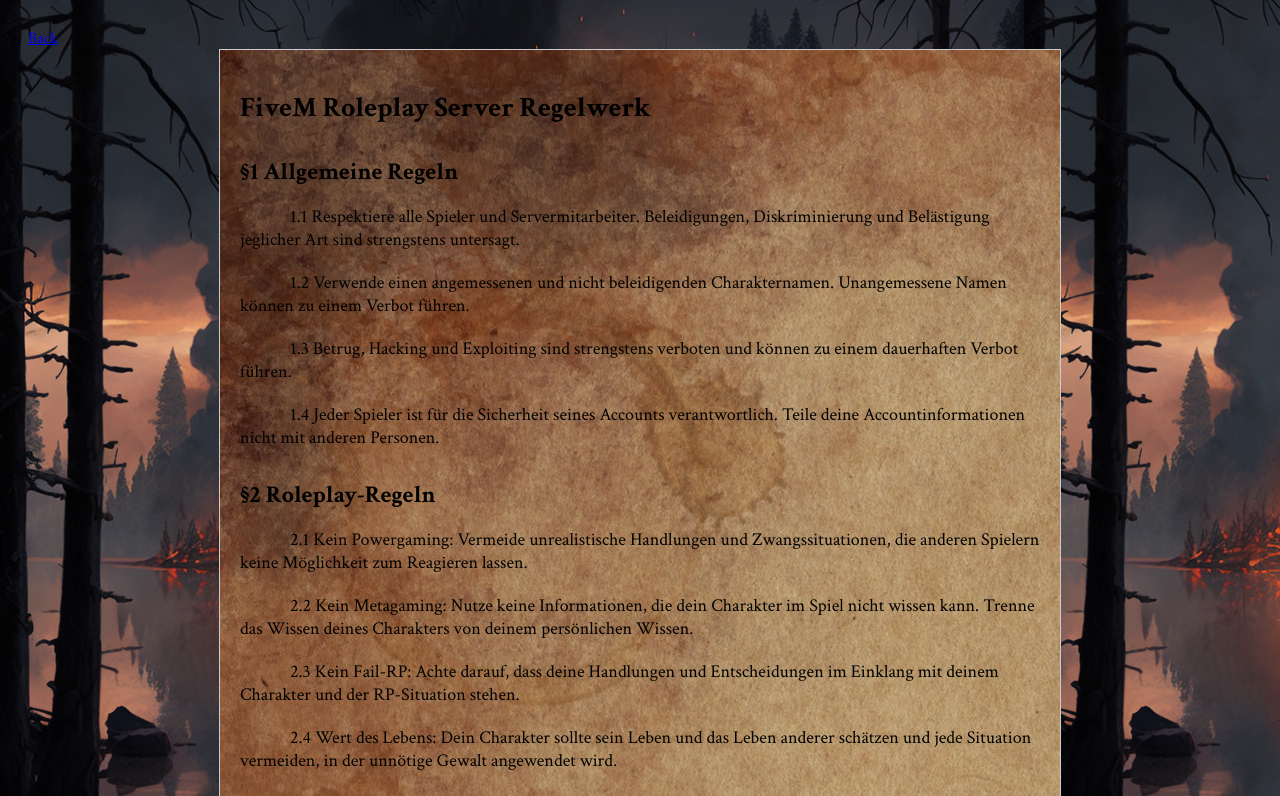
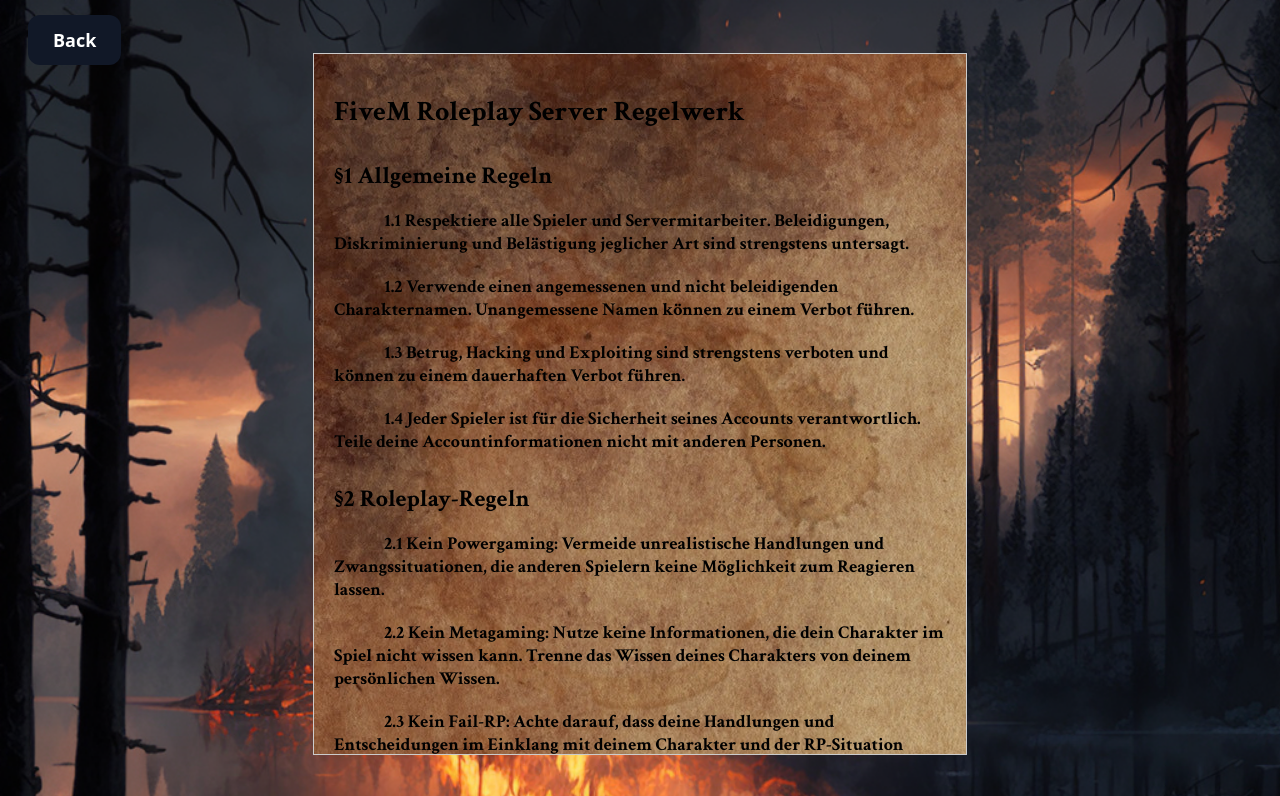
Before and after one commit to Lamboserker/COLA_HOMEPAGE, a plain HTML site: page regelwerk.html in a window 1280 px wide. Shown: the top 796 px of the page. Drawn offline with Linux system fonts and the light colour scheme.

Commit message:
Update regel.css

```diff
--- a/regel.css
+++ b/regel.css
@@ -1,17 +1,23 @@
+/* Allgemeine Styles */
 body {
     font-family: 'Crimson Text', serif;
-    background-image: url(img/Suusenbinder_burning_Lake_in_the_forrest_high_quality_3afe29fa-cc37-44a5-8e3d-c6b39455f79a.png);
+    background-image: url(img/Suusenbinder_burning_Lake_in_the_forrest_high_quality_3afe29fa-cc37-44a5-8e3d-c6b39455f79a.png) ;
+    background-size: cover;;
     padding: 20px;
+    height: 100vh;
+    overflow: hidden;
 }
 
 .law-book {
-background-image: url(img/pexels-pixabay-235985.jpg);
+    background-image: url(img/pexels-pixabay-235985.jpg);
     border: 1px solid #ccc;
     padding: 20px;
     max-width: 800px;
     margin: 0 auto;
+    height: calc(100vh - 140px); /* 140px für den Abstand von oben und unten */
+    overflow-y: scroll;
+    font-weight: 900;
 }
-
 h1 {
     font-size: 28px;
     margin-bottom: 20px;
@@ -28,3 +34,83 @@
     text-indent: 50px;
     margin-bottom: 20px;
 }
+
+/* Media Queries für verschiedene Bildschirmgrößen */
+
+/* Smartphones */
+@media only screen and (max-width: 480px) {
+    .law-book {
+        max-width: 90%;
+    }
+}
+
+/* Tablets */
+@media only screen and (min-width: 481px) and (max-width: 768px) {
+    .law-book {
+        max-width: 70%;
+    }
+}
+
+/* Desktops und Laptops */
+@media only screen and (min-width: 769px) {
+    .law-book {
+        max-width: 50%;
+    }
+}
+
+.law-book::-webkit-scrollbar {
+    width: 12px;
+    height: 12px;
+}
+
+.law-book::-webkit-scrollbar-thumb {
+    background-color: rgba(0, 0, 0, 0.5);
+    border-radius: 10px;
+}
+
+.law-book::-webkit-scrollbar-track {
+    background-color: rgba(255, 255, 255, 0.2);
+    border-radius: 10px;
+}
+
+/*Button*/
+.button-40 {
+    background-color: #111827;
+    border: 1px solid transparent;
+    border-radius: .75rem;
+    box-sizing: border-box;
+    color: #FFFFFF;
+    cursor: pointer;
+    flex: 0 0 auto;
+    font-family: "Inter var",ui-sans-serif,system-ui,-apple-system,system-ui,"Segoe UI",Roboto,"Helvetica Neue",Arial,"Noto Sans",sans-serif,"Apple Color Emoji","Segoe UI Emoji","Segoe UI Symbol","Noto Color Emoji";
+    font-size: 1.125rem;
+    font-weight: 600;
+    line-height: 1.5rem;
+    padding: .75rem 1.2rem;
+    text-align: center;
+    text-decoration: none #6B7280 solid;
+    text-decoration-thickness: auto;
+    transition-duration: .2s;
+    transition-property: background-color,border-color,color,fill,stroke;
+    transition-timing-function: cubic-bezier(.4, 0, 0.2, 1);
+    user-select: none;
+    -webkit-user-select: none;
+    touch-action: manipulation;
+    width: auto;
+  }
+
+  .button-40:hover {
+    background-color: #374151;
+  }
+
+  .button-40:focus {
+    box-shadow: none;
+    outline: 2px solid transparent;
+    outline-offset: 2px;
+  }
+
+  @media (min-width: 768px) {
+    .button-40 {
+      padding: .75rem 1.5rem;
+    }
+  }
```
